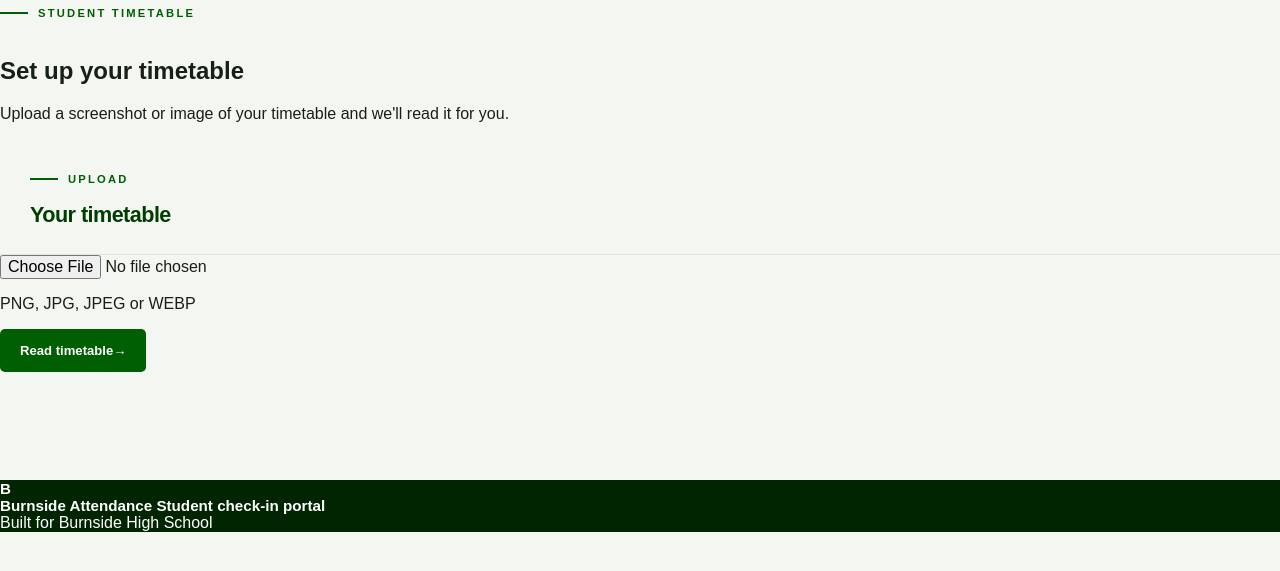
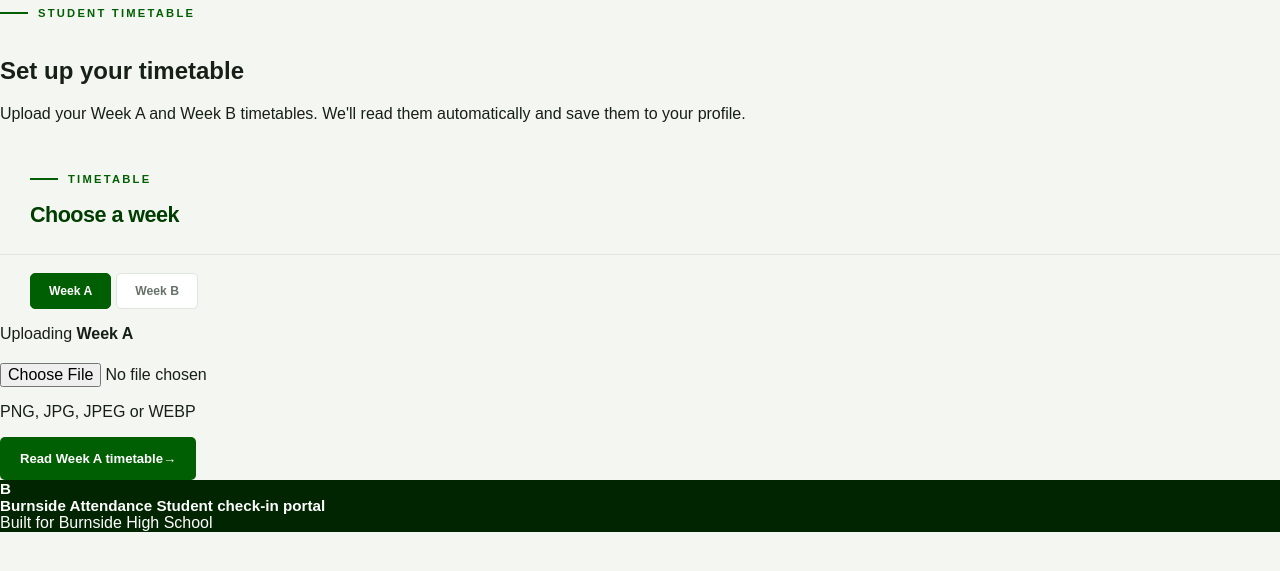
Before and after one commit to ALONEINNZ/attendance-app, a Flask app: template templates/timetable.html in a window 1280 px wide. Shown: the part 90-661 px from the top of the page. Run offline with Flask 3, Linux system fonts and the light colour scheme; the template is opened without the code that fills it, so the values that code supplies are empty; some libraries are stand-ins or nearby versions.

Commit message:
refactor account and timetable templates for improved clarity and functionality

```diff
--- a/app.py
+++ b/app.py
@@ -1273,102 +1273,65 @@ def my_attendance():
 # ACCOUNT
 # =========================================================
 
-@app.route(
-    "/account"
-)
+
+
+@app.route("/account", methods=["GET", "POST"])
 @login_required
 def account():
 
-    user_id = session.get(
-        "user_id"
-    )
+    student_id = session.get("user_id")
 
     conn = get_db()
     cursor = conn.cursor()
 
-    try:
-
-        # =================================================
-        # USER
-        # =================================================
-
-        cursor.execute("""
-
-            SELECT
-
-                username,
-                code,
-                email,
-                pfp
-
-            FROM users
-
-            WHERE id = %s
-
-        """, (
-            user_id,
-        ))
-
-        user = cursor.fetchone()
-
-
-        # =================================================
-        # TIMETABLE
-        # =================================================
-
-        cursor.execute("""
-
-            SELECT
-
-                week,
-                day,
-                period,
-                subject,
-                start_time,
-                end_time
-
-            FROM timetable
-
-            WHERE student_id = %s
-
-            ORDER BY
-
-                CASE day
-
-                    WHEN 'Monday' THEN 1
-                    WHEN 'Tuesday' THEN 2
-                    WHEN 'Wednesday' THEN 3
-                    WHEN 'Thursday' THEN 4
-                    WHEN 'Friday' THEN 5
-
-                    ELSE 6
-
-                END,
-
-                period ASC
-
-        """, (
-            user_id,
-        ))
-
-        timetable_rows = cursor.fetchall()
-
-    finally:
-
-        cursor.close()
-        conn.close()
-
+    # ---------------------------------------------------------
+    # Get the logged-in user's information
+    # ---------------------------------------------------------
+
+    cursor.execute("""
+        SELECT *
+        FROM users
+        WHERE id = %s
+    """, (student_id,))
+
+    user = cursor.fetchone()
+
+    # ---------------------------------------------------------
+    # Get timetable
+    # ---------------------------------------------------------
+
+    cursor.execute("""
+        SELECT
+            id,
+            week,
+            day,
+            period,
+            subject,
+            start_time,
+            end_time
+        FROM timetable
+        WHERE student_id = %s
+        ORDER BY
+            CASE day
+                WHEN 'Monday' THEN 1
+                WHEN 'Tuesday' THEN 2
+                WHEN 'Wednesday' THEN 3
+                WHEN 'Thursday' THEN 4
+                WHEN 'Friday' THEN 5
+                ELSE 6
+            END,
+            period
+    """, (student_id,))
+
+    timetable_rows = cursor.fetchall()
+
+    conn.close()
 
     return render_template(
-
         "account.html",
-
-        header="Account",
-
+        header="account",
         user=user,
-
         timetable=timetable_rows
-
     )
 
 
--- a/templates/timetable.html
+++ b/templates/timetable.html
@@ -1,3 +1,4 @@
+
 <!DOCTYPE html>
 <html lang="en">
 
@@ -141,8 +142,9 @@
             </h1>
 
             <p>
-                Upload a screenshot or image of your timetable
-                and we'll read it for you.
+                Upload your Week A and Week B timetables.
+                We'll read them automatically and save them
+                to your profile.
             </p>
 
         </div>
@@ -157,11 +159,11 @@
             <div>
 
                 <span class="section-label">
-                    UPLOAD
+                    TIMETABLE
                 </span>
 
                 <h2>
-                    Your timetable
+                    Choose a week
                 </h2>
 
             </div>
@@ -169,10 +171,57 @@
         </div>
 
 
+        <!-- =================================================
+             WEEK SELECTOR
+        ================================================== -->
+
+        <div class="week-switcher">
+
+            <button
+                type="button"
+                class="week-button active"
+                id="week-a-button"
+                onclick="selectWeek('A')"
+            >
+                Week A
+            </button>
+
+            <button
+                type="button"
+                class="week-button"
+                id="week-b-button"
+                onclick="selectWeek('B')"
+            >
+                Week B
+            </button>
+
+        </div>
+
+
+        <p
+            id="selected-week-text"
+            style="margin-bottom: 20px;"
+        >
+            Uploading <strong>Week A</strong>
+        </p>
+
+
+        <!-- =================================================
+             UPLOAD FORM
+        ================================================== -->
+
         <form
             id="timetable-form"
             enctype="multipart/form-data"
         >
+
+            <input
+                type="hidden"
+                id="week"
+                name="week"
+                value="A"
+            >
+
 
             <div class="timetable-upload-area">
 
@@ -194,10 +243,11 @@
             <button
                 type="submit"
                 class="primary-button"
+                id="submit-button"
             >
 
                 <span>
-                    Read timetable
+                    Read Week A timetable
                 </span>
 
                 <span class="button-arrow">
@@ -209,9 +259,13 @@
         </form>
 
 
+        <!-- =================================================
+             RESULT
+        ================================================== -->
+
         <div
             id="result"
-            style="display:none;"
+            style="display:none; margin-top:30px;"
         >
 
             <div class="account-info-row">
@@ -220,10 +274,10 @@
                     OCR
                 </div>
 
-                <div>
+                <div style="width:100%;">
 
                     <span>
-                        Text detected from your timetable
+                        Timetable detected
                     </span>
 
                     <pre
@@ -231,6 +285,8 @@
                         style="
                             white-space: pre-wrap;
                             margin-top: 10px;
+                            max-height: 350px;
+                            overflow-y: auto;
                         "
                     ></pre>
 
@@ -238,7 +294,28 @@
 
             </div>
 
+
+            <!-- SAVE BUTTON -->
+
+            <button
+                type="button"
+                id="save-button"
+                class="primary-button"
+                style="margin-top:20px;"
+            >
+
+                <span>
+                    Save timetable
+                </span>
+
+                <span class="button-arrow">
+                    ✓
+                </span>
+
+            </button>
+
         </div>
+
 
     </div>
 
@@ -284,17 +361,82 @@
 
 <script>
 
+let selectedWeek = "A";
+
+let detectedOCR = "";
+
+
+/* =========================================================
+   SELECT WEEK
+========================================================= */
+
+function selectWeek(week) {
+
+    selectedWeek = week;
+
+    document
+        .getElementById("week")
+        .value = week;
+
+
+    const buttonA =
+        document.getElementById("week-a-button");
+
+    const buttonB =
+        document.getElementById("week-b-button");
+
+
+    buttonA.classList.remove("active");
+    buttonB.classList.remove("active");
+
+
+    if (week === "A") {
+
+        buttonA.classList.add("active");
+
+    } else {
+
+        buttonB.classList.add("active");
+
+    }
+
+
+    document
+        .getElementById("selected-week-text")
+        .innerHTML =
+            "Uploading <strong>Week " +
+            week +
+            "</strong>";
+
+
+    document
+        .getElementById("submit-button")
+        .querySelector("span")
+        .textContent =
+            "Read Week " +
+            week +
+            " timetable";
+
+}
+
+
+/* =========================================================
+   UPLOAD / OCR
+========================================================= */
+
+document
+    .getElementById("timetable-form")
+    .addEventListener(
+        "submit",
+        async function(event) {
+
+            event.preventDefault();
+
+
             const form =
                 document.getElementById(
                     "timetable-form"
                 );
-
-
-form.addEventListener(
-    "submit",
-    async function(event) {
-
-        event.preventDefault();
 
 
             const formData =
@@ -313,12 +455,20 @@ form.addEventListener(
                 );
 
 
+            const submitButton =
+                document.getElementById(
+                    "submit-button"
+                );
+
+
+            result.style.display = "block";
+
+
             output.textContent =
                 "Reading timetable...";
 
 
-        result.style.display =
-            "block";
+            submitButton.disabled = true;
 
 
             try {
@@ -343,20 +493,130 @@ form.addEventListener(
                         data.message ||
                         "Something went wrong.";
 
+                    submitButton.disabled = false;
+
+                    return;
+
+                }
+
+
+                detectedOCR =
+                    data.ocr_text || "";
+
+
+                output.textContent =
+                    detectedOCR ||
+                    "No text was detected.";
+
+
+                submitButton.disabled = false;
+
+
+            } catch (error) {
+
+                output.textContent =
+                    "Could not upload timetable.";
+
+                submitButton.disabled = false;
+
+            }
+
+        }
+    );
+
+
+/* =========================================================
+   SAVE
+========================================================= */
+
+document
+    .getElementById("save-button")
+    .addEventListener(
+        "click",
+        async function() {
+
+            const saveButton =
+                document.getElementById(
+                    "save-button"
+                );
+
+
+            const output =
+                document.getElementById(
+                    "ocr-output"
+                );
+
+
+            saveButton.disabled = true;
+
+
+            output.textContent =
+                "Saving timetable...";
+
+
+            try {
+
+                const response =
+                    await fetch(
+                        "{{ url_for('save_timetable') }}",
+                        {
+                            method: "POST",
+                            headers: {
+                                "Content-Type":
+                                    "application/json"
+                            },
+                            body: JSON.stringify({
+
+                                week:
+                                    selectedWeek,
+
+                                ocr_text:
+                                    detectedOCR
+
+                            })
+                        }
+                    );
+
+
+                const data =
+                    await response.json();
+
+
+                if (!response.ok) {
+
+                    output.textContent =
+                        data.message ||
+                        "Could not save timetable.";
+
+                    saveButton.disabled = false;
+
                     return;
 
                 }
 
 
                 output.textContent =
-                data.ocr_text ||
-                "No text was detected.";
+                    "✓ " +
+                    data.message;
+
+
+                setTimeout(
+                    function() {
+
+                        window.location.href =
+                            "{{ url_for('account') }}";
+
+                    },
+                    800
+                );
 
 
             } catch (error) {
 
                 output.textContent =
-                "Could not upload timetable.";
+                    "Could not save timetable.";
+
+                saveButton.disabled = false;
 
             }
 
@@ -367,5 +627,4 @@ form.addEventListener(
 
 
 </body>
-
 </html>
```
Lines whose indentation alone changed are shown as unchanged.
